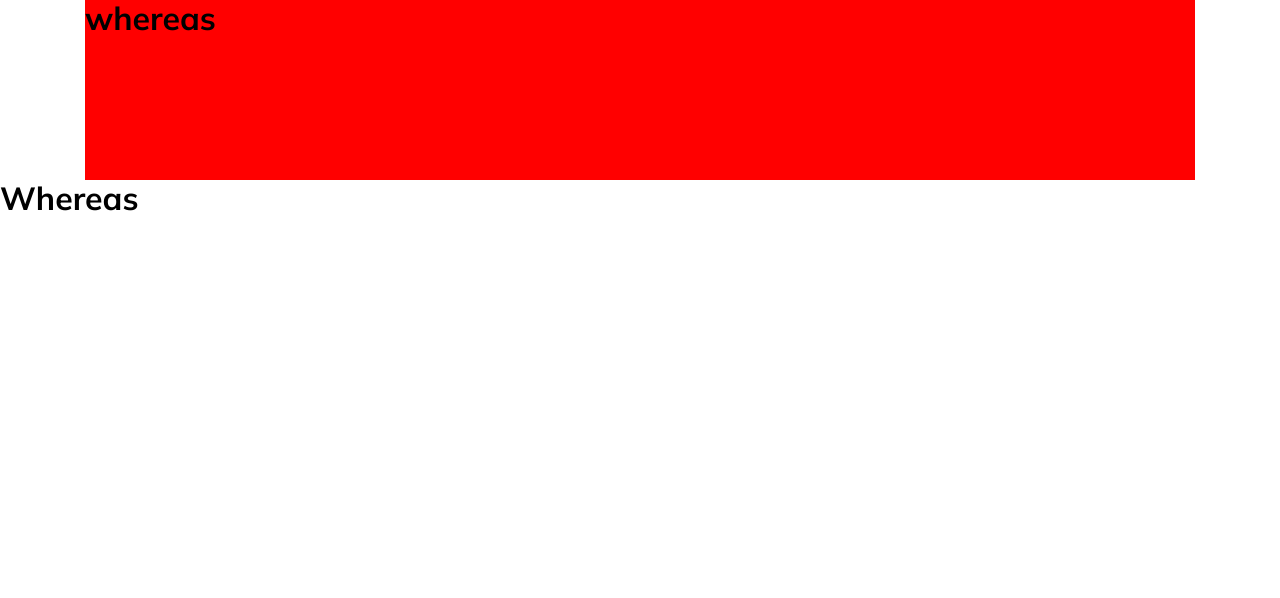
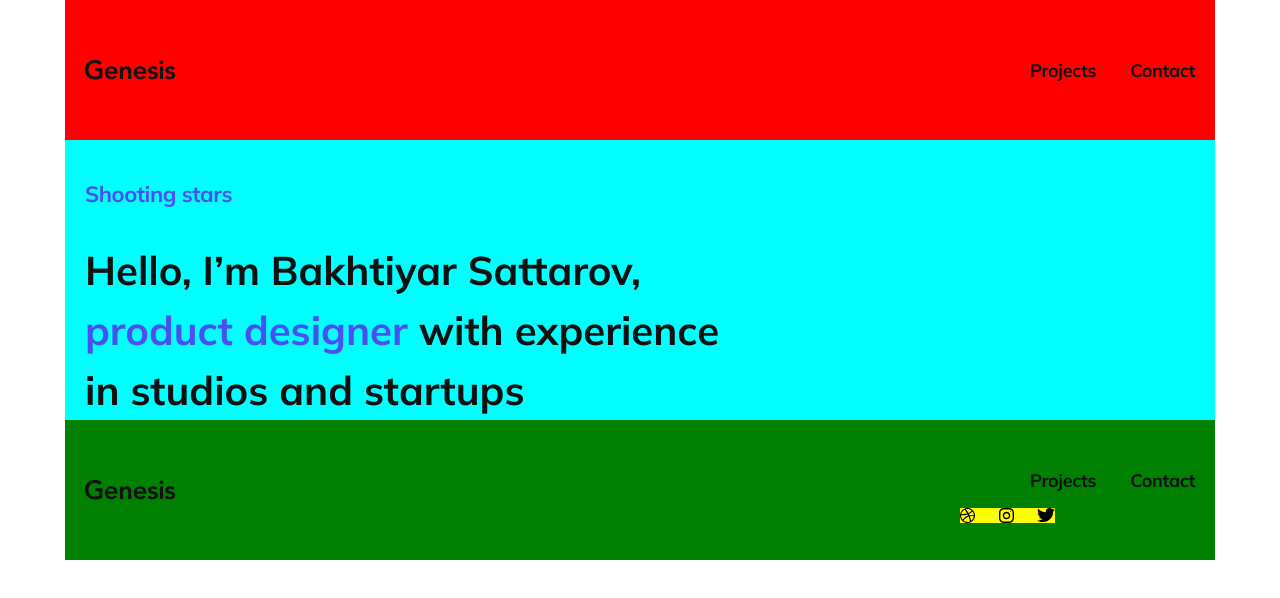
Before and after one commit to henriknestor/11-Crossbrowser_Prepost, a plain HTML site: page index.html in a window 1280 px wide. Drawn offline with Linux system fonts and the light colour scheme.

Commit message:
Struggling with footer

```diff
--- a/index.html
+++ b/index.html
@@ -13,11 +13,35 @@
 <body>
     <header>
         <nav>
-            <h1>whereas</h1>
+            <img src="images/Logo.svg" alt="Genesis Logo" class="logo">
+            <ul>
+                <li>Projects</li>
+                <li>Contact</li>
+            </ul>
         </nav>
     </header>
 
-    <h1>Whereas</h1>
+    <main>
+        <div class="container">
+            <div class="container__text">
+                <h2>Shooting stars</h2>
+                <h1>Hello, I’m Bakhtiyar Sattarov, <span class="bluetext">product designer</span> with experience in studios and startups</h1>
+            </div>
+        </div>
+    </main>
+
+    <footer>
+        <img src="images/Logo.svg" alt="Genesis Logo" class="logo">
+        <div class="footer__right">
+            <div class="footer-nav">
+                <ul>
+                    <li>Projects</li>
+                    <li>Contact</li>
+                </ul>
+            </div>
+            <img src="images/Social.svg" alt="Social media icons" class="social-media-icons">
+        </div>
+    </footer>
 
 </body>
 </html>
--- a/styles/working-file.css
+++ b/styles/working-file.css
@@ -1,16 +1,116 @@
+/* ---- Global ---- */
+
 *, *::before, *::after {
     box-sizing: border-box;
+    font-family: 'Mulish', sans-serif;
   }
+
+/* ---- End of global ---- */
+
+/* ---- Header ---- */
+
+header {
+    position: sticky;
+    top: 0;
+}
 
 nav {
     background-color: red;
-    max-width: 1110px;
-    height: 180px;
+    max-width: 1150px;
+    height: 140px;
     margin: 0 auto 0;
+    padding: 0 20px 0 20px;
+    display: flex;
+    justify-content: space-between;
+    align-items: center;
+}
+
+.logo {
+    height: 20px;
+}
+
+li {
+    list-style: none;
+    display: inline-block;
+    color: #111;
+    text-align: right;
+    font-size: 18px;
+    font-style: normal;
+    font-weight: 700;
+    line-height: normal;
+    letter-spacing: -0.346px;
+    padding-left: 30px;
+}
+
+/* ---- End of header ---- */
+
+/* ---- Content ---- */
+
+main {
+    background-color: aqua;
+    max-width: 1150px;
+    margin: 0 auto 0;
+    padding: 40px 20px 0 20px;
+}
+
+.container {
+    display: flex;
+    justify-content: space-between;
 }
 
 h1 {
-    font-family: 'Mulish', sans-serif;
+    margin: 0;
+    max-width: 635px;
+    color: #111;
+    font-size: 40px;
+    font-style: normal;
     font-weight: 700;
-    margin: 0;
+    line-height: 60px; /* 150% */
 }
+
+.bluetext {
+    color: #4A4FF2;
+}
+
+h2 {
+    margin: 0 0 32px 0;
+    color: #4A4FF2;
+    font-size: 22px;
+    font-style: normal;
+    font-weight: 700;
+    line-height: normal;
+    letter-spacing: -0.423px;
+}
+
+/* ---- End of content ---- */
+
+/* ---- Footer ---- */
+
+footer {
+    background-color: green;
+    max-width: 1150px;
+    height: 140px;
+    margin: 0 auto 0;
+    padding: 0 20px 0 20px;
+    display: flex;
+    justify-content: space-between;
+    align-items: center;
+}
+
+.footer_right {
+    background-color: brown;
+    max-width: 190px;
+    display: flex;
+    justify-content: space-between;
+    align-items: center;
+}
+
+.footer_nav {
+    background-color: green;
+}
+
+.social-media-icons {
+    background-color: yellow;
+}
+
+/* ---- End of footer ---- */
```
Also changed, not shown: images/Social.svg (added).
